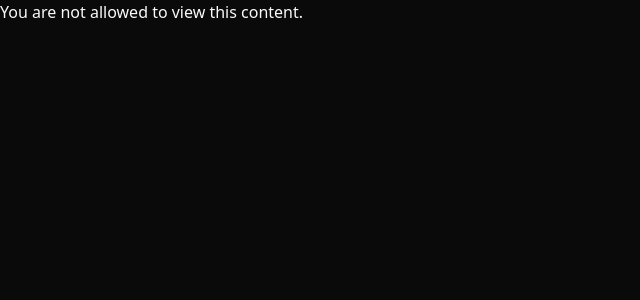
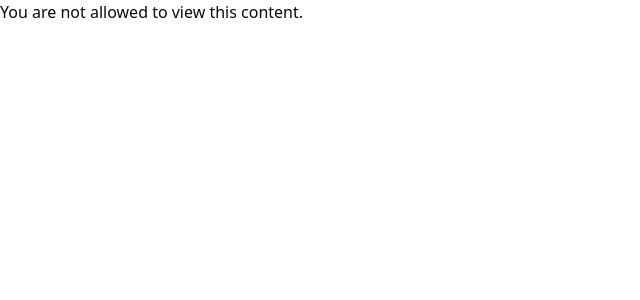
Before and after one commit to obambulo-studio/hrbc-tracking, a Next.js app: page /unauthorised in a window 1280 px wide. Shown: the top 300 px of the page, without its empty margins (0-640 px from the left). Built offline with nearby package versions, Linux system fonts and the light colour scheme.

Commit message:
chore: hrbc theme

```diff
--- a/app/(dashboard)/new/page.tsx
+++ b/app/(dashboard)/new/page.tsx
@@ -229,7 +229,7 @@ export default function NewEntryPage() {
   }
 
   return (
-    <div className="max-w-4xl mx-auto p-6 my-12 bg-black border rounded-2xl">
+    <div className="max-w-4xl mx-auto p-6 my-12 border rounded-2xl">
       <div>
         <div className="space-y-8">
           <div className="space-y-2">
@@ -312,6 +312,7 @@ export default function NewEntryPage() {
                       <TableCell className="flex justify-center space-x-2">
                         <Button
                           type="button"
+                          variant="outline"
                           size="icon"
                           onClick={() =>
                             handleDecrement(
@@ -324,6 +325,7 @@ export default function NewEntryPage() {
                         </Button>
                         <Button
                           type="button"
+                          variant="outline"
                           size="icon"
                           onClick={() =>
                             handleIncrement(
@@ -366,7 +368,7 @@ export default function NewEntryPage() {
               </DialogDescription>
               <DialogFooter>
                 <DialogClose asChild>
-                  <Button variant="destructive">Cancel</Button>
+                  <Button variant="outline">Cancel</Button>
                 </DialogClose>
                 <Button onClick={handleSubmit} disabled={loading}>
                   {loading ? (
--- a/app/(dashboard)/page.tsx
+++ b/app/(dashboard)/page.tsx
@@ -19,19 +19,13 @@ export default async function Home() {
             </TabsTrigger>
           ))}
         </TabsList>
-        <TabsContent
-          value="entries"
-          className="bg-black border rounded-2xl p-6"
-        >
+        <TabsContent value="entries" className="border rounded-2xl p-6">
           <Link href="/new">
             <Button>New Entry</Button>
           </Link>
           <EntryDataTable columns={entryColumns} data={data} />
         </TabsContent>
-        <TabsContent
-          value="analytics"
-          className="bg-black border rounded-2xl p-6"
-        >
+        <TabsContent value="analytics" className="border rounded-2xl p-6">
           <Analytics data={data} />
         </TabsContent>
       </Tabs>
--- a/app/globals.css
+++ b/app/globals.css
@@ -4,14 +4,42 @@
 
 @layer base {
   :root {
+    --background: 0 0% 100%;
+    --foreground: 0 0% 3.9%;
+    --card: 0 0% 100%;
+    --card-foreground: 0 0% 3.9%;
+    --popover: 0 0% 100%;
+    --popover-foreground: 0 0% 3.9%;
+    --primary: 0 72.2% 50.6%;
+    --primary-foreground: 0 85.7% 97.3%;
+    --secondary: 0 0% 96.1%;
+    --secondary-foreground: 0 0% 9%;
+    --muted: 0 0% 96.1%;
+    --muted-foreground: 0 0% 45.1%;
+    --accent: 0 0% 96.1%;
+    --accent-foreground: 0 0% 9%;
+    --destructive: 0 84.2% 60.2%;
+    --destructive-foreground: 0 0% 98%;
+    --border: 0 0% 89.8%;
+    --input: 0 0% 89.8%;
+    --ring: 0 72.2% 50.6%;
+    --radius: 0.5rem;
+    --chart-1: 12 76% 61%;
+    --chart-2: 173 58% 39%;
+    --chart-3: 197 37% 24%;
+    --chart-4: 43 74% 66%;
+    --chart-5: 27 87% 67%;
+  }
+
+  .dark {
     --background: 0 0% 3.9%;
     --foreground: 0 0% 98%;
     --card: 0 0% 3.9%;
     --card-foreground: 0 0% 98%;
     --popover: 0 0% 3.9%;
     --popover-foreground: 0 0% 98%;
-    --primary: 0 0% 98%;
-    --primary-foreground: 0 0% 9%;
+    --primary: 0 72.2% 50.6%;
+    --primary-foreground: 0 85.7% 97.3%;
     --secondary: 0 0% 14.9%;
     --secondary-foreground: 0 0% 98%;
     --muted: 0 0% 14.9%;
@@ -22,9 +50,12 @@
     --destructive-foreground: 0 0% 98%;
     --border: 0 0% 14.9%;
     --input: 0 0% 14.9%;
-    --ring: 0 0% 83.1%;
-
-    --radius: 0.5rem;
+    --ring: 0 72.2% 50.6%;
+    --chart-1: 220 70% 50%;
+    --chart-2: 160 60% 45%;
+    --chart-3: 30 80% 55%;
+    --chart-4: 280 65% 60%;
+    --chart-5: 340 75% 55%;
   }
 }
 
--- a/components/graphs/monthly-attendance.tsx
+++ b/components/graphs/monthly-attendance.tsx
@@ -108,11 +108,11 @@ export default function MonthlyAttendance({ data }: any) {
   const chartConfig = {
     male: {
       label: "Male",
-      color: "#2563eb",
+      color: "#e21d48",
     },
     female: {
       label: "Female",
-      color: "#60a5fa",
+      color: "#fbd5da",
     },
   } satisfies ChartConfig;
 
--- a/components/graphs/yearly-breakdown.tsx
+++ b/components/graphs/yearly-breakdown.tsx
@@ -21,15 +21,15 @@ export const description = "An area chart with gradient fill";
 const chartConfig = {
   male: {
     label: "Male",
-    color: "#2563eb",
+    color: "#e21d48",
   },
   female: {
     label: "Female",
-    color: "#60a5fa",
+    color: "#fbd5da",
   },
   total: {
     label: "Total",
-    color: "#34d399",
+    color: "#DC2626",
   },
 } satisfies ChartConfig;
 
--- a/hooks/use-toast.ts
+++ b/hooks/use-toast.ts
@@ -5,8 +5,8 @@ import * as React from "react";
 
 import type { ToastActionElement, ToastProps } from "@/components/ui/toast";
 
-const TOAST_LIMIT = 3;
-const TOAST_REMOVE_DELAY = 1000000;
+const TOAST_LIMIT = 1;
+const TOAST_REMOVE_DELAY = 500000;
 
 type ToasterToast = ToastProps & {
   id: string;
```
